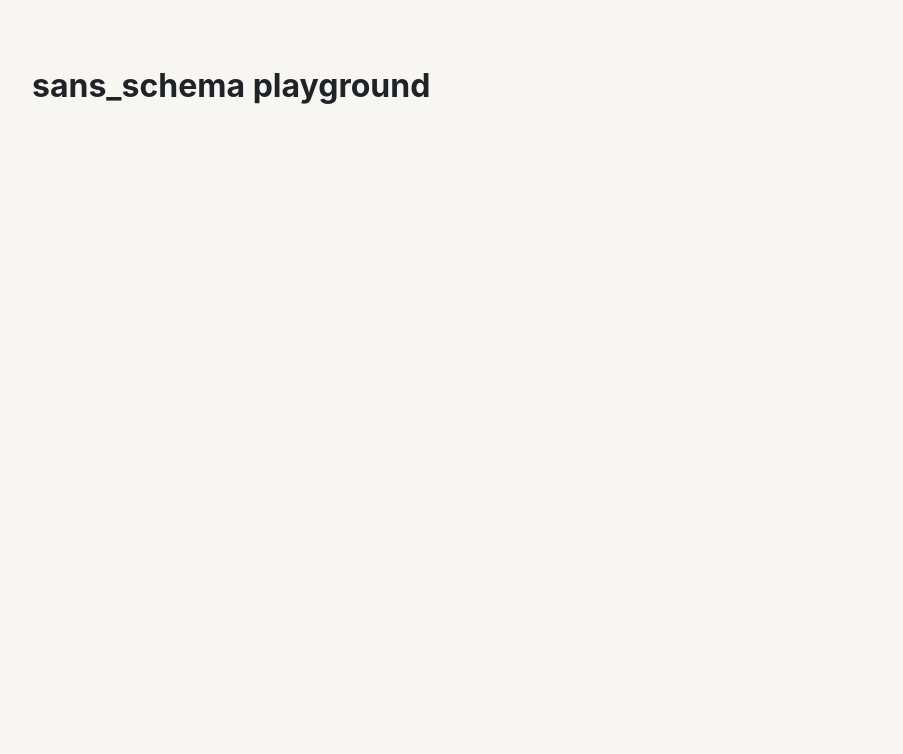
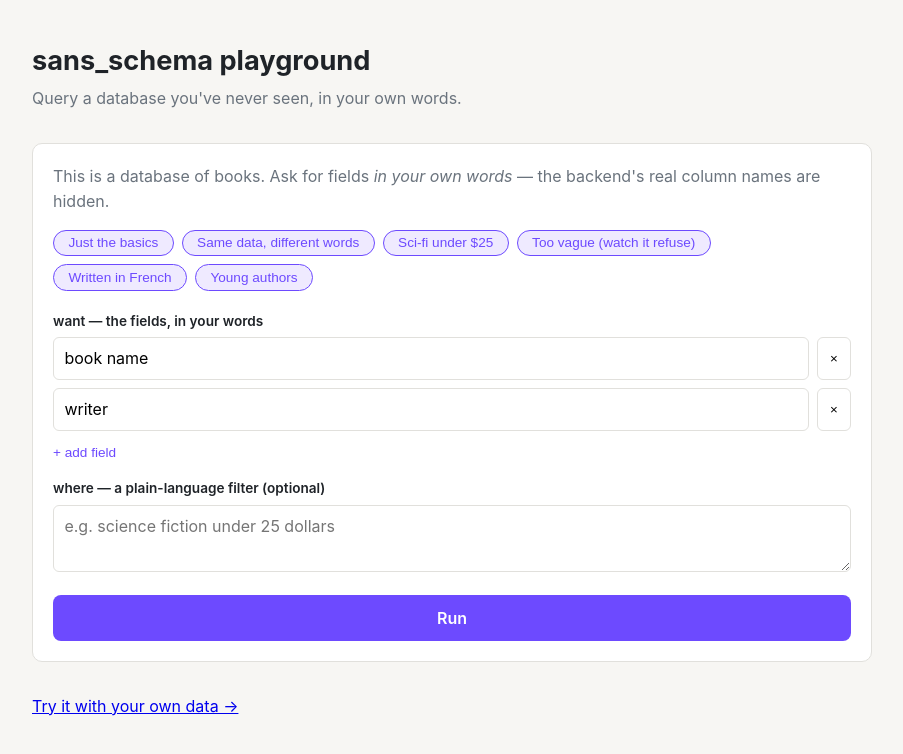
Before and after one commit to SansWord/sans_schema, a Next.js app in the folder playground/: page / in a window 1280 px wide. Shown: the top 754 px of the page, without its empty margins (188-1091 px from the left). Built offline with nearby package versions, Linux system fonts and the light colour scheme; no server answers.

Commit message:
feat(playground): request builder, results table, interpreted echo, error states

```diff
--- a/playground/app/page.tsx
+++ b/playground/app/page.tsx
@@ -1,7 +1,68 @@
+"use client";
+import { useState } from "react";
+import RequestBuilder from "@/components/RequestBuilder";
+import ResultsTable from "@/components/ResultsTable";
+import InterpretedPanel from "@/components/InterpretedPanel";
+import StatusPanel from "@/components/StatusPanel";
+import { runQuery, QueryError, QueryResponse } from "@/lib/api";
+import { Example } from "@/lib/examples";
+
 export default function Home() {
+  const [want, setWant] = useState<string[]>(["book name", "writer"]);
+  const [where, setWhere] = useState("");
+  const [busy, setBusy] = useState(false);
+  const [ok, setOk] = useState<QueryResponse | null>(null);
+  const [err, setErr] = useState<{ status: number; data: QueryError } | null>(null);
+
+  async function run(w: string[] = want, wh: string = where) {
+    setBusy(true);
+    setOk(null);
+    setErr(null);
+    try {
+      const fields = w.map((f) => f.trim()).filter(Boolean);
+      const res = await runQuery(fields, wh.trim() || null);
+      if (res.ok) setOk(res.data);
+      else setErr({ status: res.status, data: res.data });
+    } catch {
+      setErr({ status: 0, data: { error: "network", message: "Could not reach the gateway." } });
+    } finally {
+      setBusy(false);
+    }
+  }
+
+  function useExample(ex: Example) {
+    setWant([...ex.want]);
+    setWhere(ex.where ?? "");
+    void run(ex.want, ex.where ?? "");
+  }
+
   return (
     <main>
-      <h1>sans_schema playground</h1>
+      <header>
+        <h1>sans_schema playground</h1>
+        <p>Query a database you&apos;ve never seen, in your own words.</p>
+      </header>
+      <RequestBuilder want={want} where={where} busy={busy}
+                      onWantChange={setWant} onWhereChange={setWhere}
+                      onRun={() => void run()} onExample={useExample} />
+      {err && (
+        <>
+          <StatusPanel status={err.status} error={err.data} />
+          {err.data.interpreted && <InterpretedPanel interpreted={err.data.interpreted} />}
+        </>
+      )}
+      {ok && (
+        <>
+          <section className="panel">
+            <h2>Rows — in <em>your</em> column names</h2>
+            <ResultsTable rows={ok.rows} />
+          </section>
+          {ok.interpreted && <InterpretedPanel interpreted={ok.interpreted} />}
+        </>
+      )}
+      <footer>
+        <a href="/own-data">Try it with your own data →</a>
+      </footer>
     </main>
   );
 }
--- /dev/null
+++ b/playground/components/InterpretedPanel.tsx
@@ -0,0 +1,36 @@
+import { Interpreted } from "@/lib/api";
+
+function Confidence({ value }: { value: number | null }) {
+  if (value === null) return null;
+  const cls = value >= 0.9 ? "conf high" : value >= 0.7 ? "conf mid" : "conf low";
+  return <span className={cls}>{Math.round(value * 100)}%</span>;
+}
+
+export default function InterpretedPanel({ interpreted }: { interpreted: Interpreted }) {
+  return (
+    <section className="panel interpreted">
+      <h2>What the gateway understood</h2>
+      <ul>
+        {Object.entries(interpreted.want).map(([key, cell]) => (
+          <li key={key}>
+            <code className="yours">{key}</code>
+            {" → "}
+            {cell.field
+              ? <code className="theirs">{cell.field}</code>
+              : <em>declined (not confident enough)</em>}
+            <Confidence value={cell.confidence} />
+          </li>
+        ))}
+      </ul>
+      {interpreted.where && (
+        <div className="where-echo">
+          <p>
+            <strong>filter:</strong> “{interpreted.where.raw}”
+            <Confidence value={interpreted.where.confidence} />
+          </p>
+          <pre>{JSON.stringify(interpreted.where.ast, null, 2)}</pre>
+        </div>
+      )}
+    </section>
+  );
+}
--- /dev/null
+++ b/playground/components/RequestBuilder.tsx
@@ -0,0 +1,57 @@
+"use client";
+import { Example, EXAMPLES } from "@/lib/examples";
+
+type Props = {
+  want: string[];
+  where: string;
+  busy: boolean;
+  onWantChange: (fields: string[]) => void;
+  onWhereChange: (where: string) => void;
+  onRun: () => void;
+  onExample: (ex: Example) => void;
+};
+
+export default function RequestBuilder(
+  { want, where, busy, onWantChange, onWhereChange, onRun, onExample }: Props,
+) {
+  const setField = (i: number, v: string) =>
+    onWantChange(want.map((f, j) => (j === i ? v : f)));
+  return (
+    <section className="panel">
+      <p className="framing">
+        This is a database of books. Ask for fields <em>in your own words</em> —
+        the backend&apos;s real column names are hidden.
+      </p>
+      <div className="chips">
+        {EXAMPLES.map((ex) => (
+          <button key={ex.label} className="chip" disabled={busy}
+                  onClick={() => onExample(ex)}>
+            {ex.label}
+          </button>
+        ))}
+      </div>
+      <label className="label">want — the fields, in your words</label>
+      {want.map((f, i) => (
+        <div key={i} className="want-row">
+          <input value={f} placeholder={`field ${i + 1}`}
+                 onChange={(e) => setField(i, e.target.value)} />
+          <button aria-label="remove field" disabled={want.length === 1}
+                  onClick={() => onWantChange(want.filter((_, j) => j !== i))}>
+            ×
+          </button>
+        </div>
+      ))}
+      <button className="add" onClick={() => onWantChange([...want, ""])}>
+        + add field
+      </button>
+      <label className="label">where — a plain-language filter (optional)</label>
+      <textarea value={where} rows={2}
+                placeholder="e.g. science fiction under 25 dollars"
+                onChange={(e) => onWhereChange(e.target.value)} />
+      <button className="run" disabled={busy || want.every((f) => !f.trim())}
+              onClick={onRun}>
+        {busy ? "Running…" : "Run"}
+      </button>
+    </section>
+  );
+}
--- /dev/null
+++ b/playground/components/ResultsTable.tsx
@@ -0,0 +1,22 @@
+export default function ResultsTable({ rows }: { rows: Record<string, unknown>[] }) {
+  if (rows.length === 0) return <p className="empty">No rows matched.</p>;
+  const cols = Object.keys(rows[0]);
+  return (
+    <div className="table-wrap">
+      <table>
+        <thead>
+          <tr>{cols.map((c) => <th key={c}>{c}</th>)}</tr>
+        </thead>
+        <tbody>
+          {rows.map((row, i) => (
+            <tr key={i}>
+              {cols.map((c) => (
+                <td key={c}>{row[c] === null ? "—" : String(row[c])}</td>
+              ))}
+            </tr>
+          ))}
+        </tbody>
+      </table>
+    </div>
+  );
+}
--- /dev/null
+++ b/playground/components/StatusPanel.tsx
@@ -0,0 +1,32 @@
+import { QueryError } from "@/lib/api";
+
+const FRIENDLY: Record<string, string> = {
+  where_low_confidence:
+    "The gateway wasn't confident enough about what this filter means, so it " +
+    "refused instead of returning possibly-wrong rows. The refusal is the safety " +
+    "feature. Try a more specific filter.",
+  all_want_declined:
+    "None of the field names resolved confidently, so the gateway declined the " +
+    "whole request rather than guess.",
+  rate_limited:
+    "You're sending requests a little fast — wait a minute and try again.",
+  demo_budget_exhausted:
+    "The public demo's daily budget is used up. The gateway is open source — " +
+    "run it against your own data below.",
+};
+
+export default function StatusPanel({ status, error }: { status: number; error: QueryError }) {
+  const friendly = FRIENDLY[error.error];
+  const budget = error.error === "demo_budget_exhausted";
+  const title = status === 429 ? "Demo limits"
+    : status === 422 ? "The gateway declined"
+    : `Error ${status || "— network"}`;
+  return (
+    <section className={budget ? "panel status budget" : "panel status"}>
+      <h2>{title}</h2>
+      <p>{friendly ?? error.message}</p>
+      {friendly && <p className="raw">({error.error}: {error.message})</p>}
+      {budget && <p><a href="/own-data">→ Run it with your own data</a></p>}
+    </section>
+  );
+}
```
